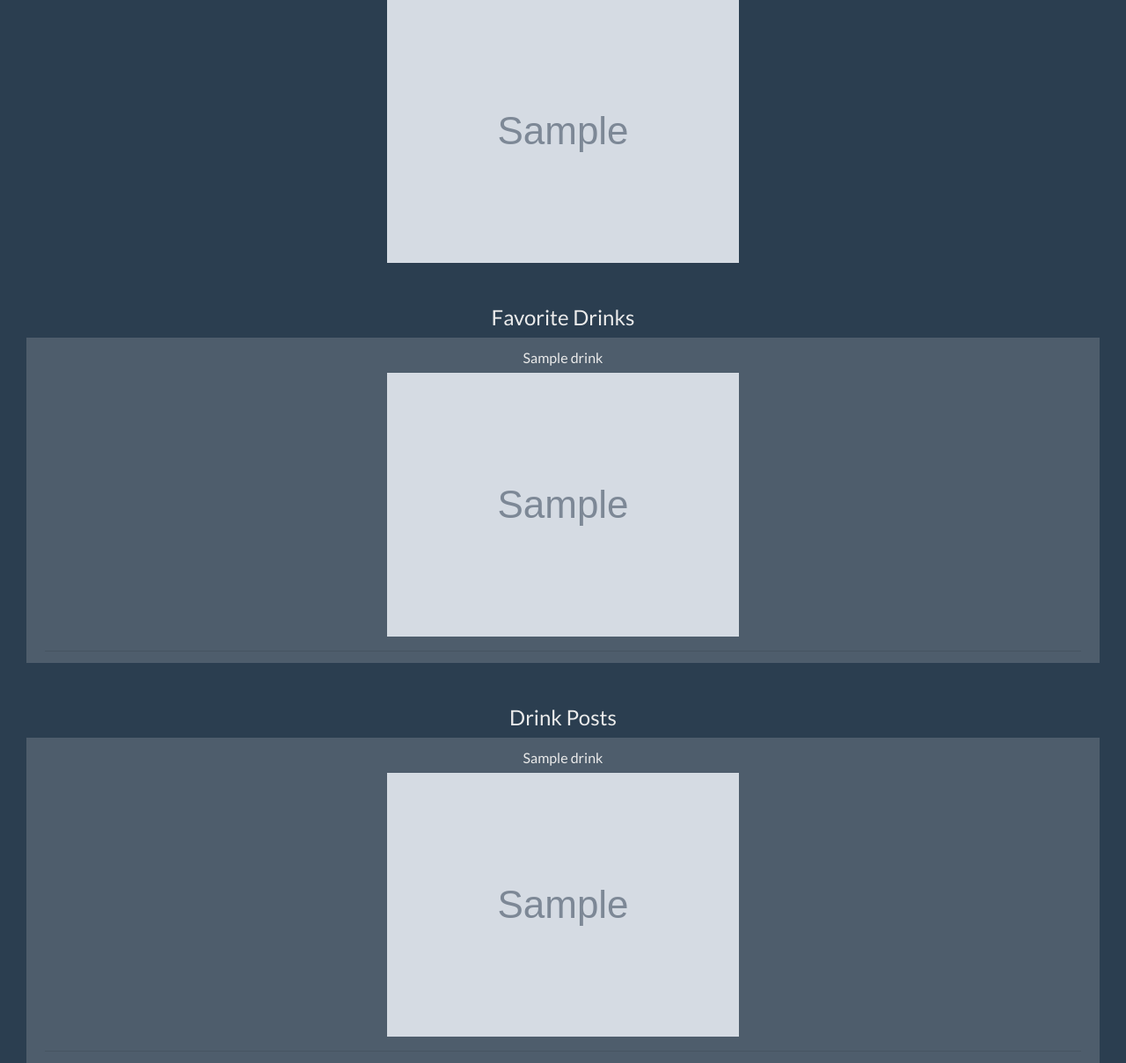
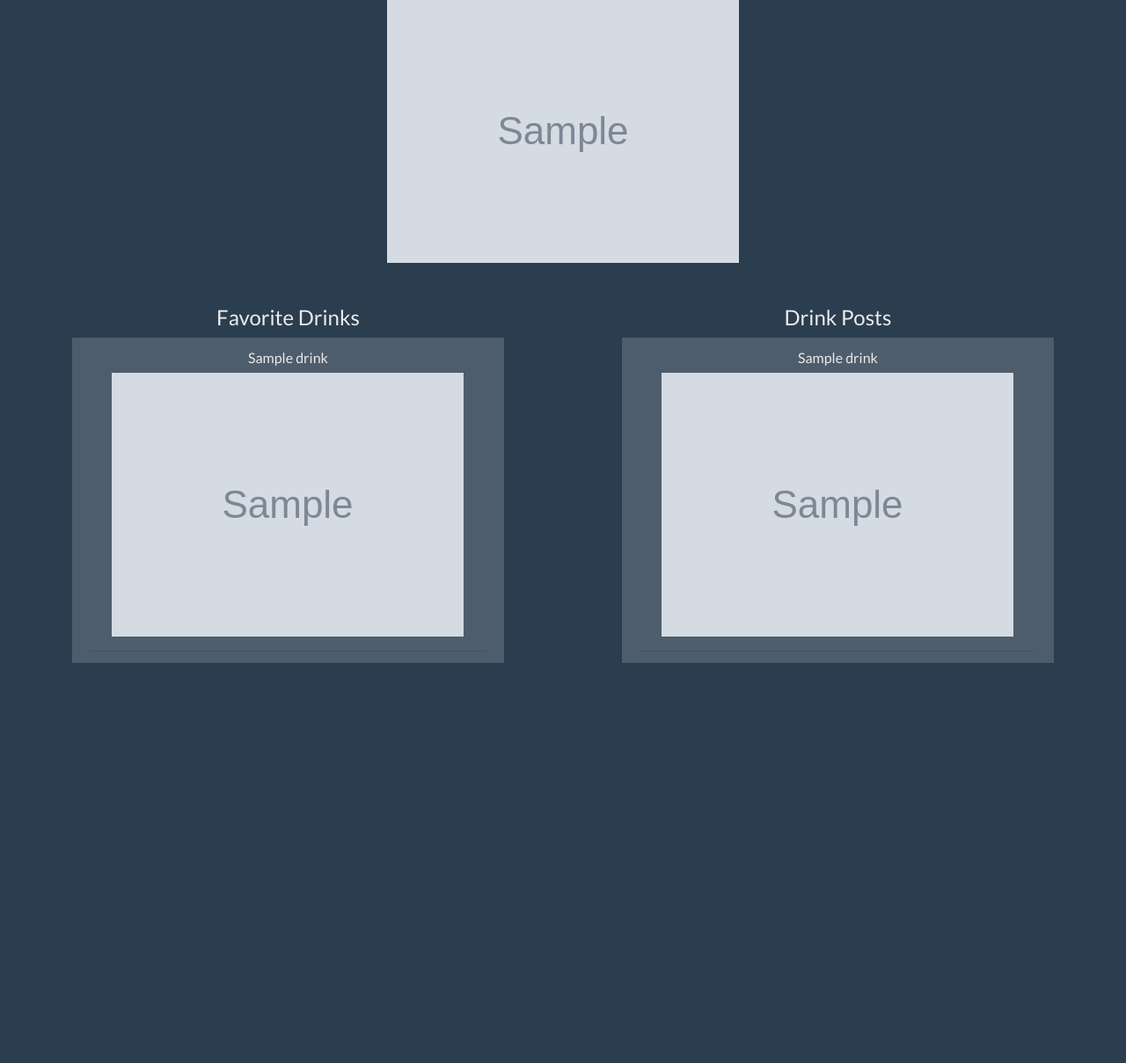
Before and after one commit to Brinzkii/Capstone-Project, a Flask app: page /profile/1 in a window 1280 px wide. Shown: the part 123-1332 px from the top of the page at 88% size. After the commit the page ends 877 px from the top, so only its background shows below. Run offline with Flask 3, Linux system fonts and the light colour scheme; tables that the repository leaves empty hold one stand-in row (values such as "Sample post"); grey boxes marked "Sample" are stand-in pictures; some libraries are stand-ins or nearby versions.

Commit message:
fix profile page spacing for desktop

```diff
--- a/templates/profile.html
+++ b/templates/profile.html
@@ -7,7 +7,7 @@
 </div>
 
 <div class="container-fluid row mx-auto justify-content-around align-content-start">
-	<div class="mt-5 col-12 text-center">
+	<div class="mt-5 col-12 col-lg-5 text-center">
 		<h4>Favorite Drinks</h4>
 		<ul id="fav-list" class="list-group">
 			{% for drink in favorites %}
@@ -28,7 +28,7 @@
 		</ul>
 	</div>
 
-	<div class="mt-5 col-12 text-center">
+	<div class="mt-5 col-12 col-lg-5 text-center">
 		<h4>Drink Posts
 			{% if g.user.username == user.username %}
 			<a href="/drinks/add" class="ml-2"><i class="bi bi-plus-lg"></i></a>
```
